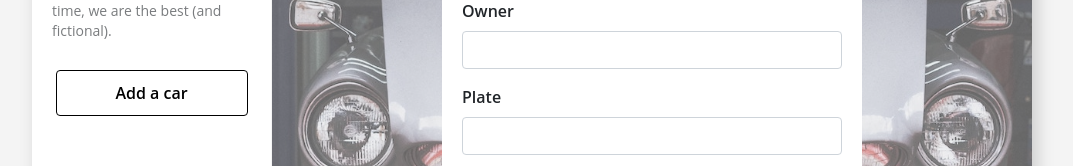
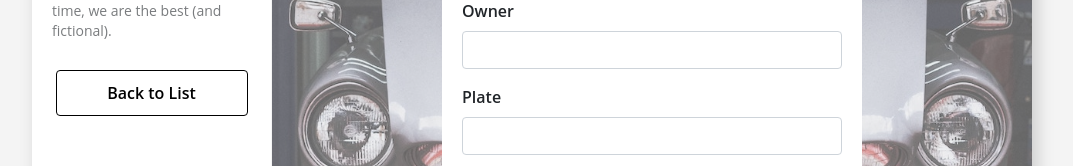
Before and after one commit to nskibiak/react-garage-redux, a React (Create React App) app: page /new in a window 1280 px wide. Shown: the part 381-547 px from the top of the page, without its empty margins (108-1181 px from the left). Built offline with nearby package versions, Linux system fonts and the light colour scheme.

Commit message:
refactoring components and containers to account for sidebar button difference

```diff
--- a/src/components/show_page.jsx
+++ b/src/components/show_window.jsx
@@ -8,7 +8,7 @@ import { connect } from 'react-redux';
 import carLogo from '../assets/images/logo_square.svg';
 import { FiTrash2 } from 'react-icons/fi';
 
-class ShowPage extends Component {
+class ShowWindow extends Component {
 
   componentDidMount() {
     console.log(this.props.car);
@@ -43,6 +43,6 @@ function mapStateToProps(state, ownProps) {
 //   return bindActionCreators({ viewCar }, dispatch);
 // }
 
-export default connect(mapStateToProps, null)(ShowPage);
+export default connect(mapStateToProps, null)(ShowWindow);
 
 // export default connect(mapStateToProps, mapDispatchToProps)(ShowPage);
--- /dev/null
+++ b/src/components/sidebar_index.jsx
@@ -0,0 +1,22 @@
+import React, { Component } from 'react';
+import { Link } from 'react-router-dom';
+import Mechanic from '../assets/images/mechanic.jpg';
+import Logo from '../assets/images/logo.svg';
+
+class SidebarIndex extends Component {
+  render() {
+    return (
+      <div className="aside">
+        <div className="illustration">
+          <img src={Mechanic} alt="Mechanic" className="illustration"/>
+        </div>
+        <img src={Logo} alt="Logo" className="logo"/>
+        <h1>Garage Skibiak</h1>
+        <p>Our garage is the best. Reasonable prices, always on time, we are the best (and fictional).</p>
+        <Link to="/new">Add a Car</Link>
+      </div>
+    );
+  }
+}
+
+export default SidebarIndex;
--- a/src/components/sidebar.jsx
+++ b/src/components/sidebar_other.jsx
@@ -3,8 +3,8 @@ import { Link } from 'react-router-dom';
 import Mechanic from '../assets/images/mechanic.jpg';
 import Logo from '../assets/images/logo.svg';
 
-class Sidebar extends Component {
-  render () {
+class SidebarOther extends Component {
+  render() {
     return (
       <div className="aside">
         <div className="illustration">
@@ -13,10 +13,10 @@ class Sidebar extends Component {
         <img src={Logo} alt="Logo" className="logo"/>
         <h1>Garage Skibiak</h1>
         <p>Our garage is the best. Reasonable prices, always on time, we are the best (and fictional).</p>
-        <Link to="/new">Add a car</Link>
+        <Link to="/">Back to List</Link>
       </div>
     );
   }
 }
 
-export default Sidebar;
+export default SidebarOther;
--- /dev/null
+++ b/src/containers/index_page.jsx
@@ -0,0 +1,17 @@
+import React, { Component } from 'react';
+
+import SidebarIndex from '../components/sidebar_index';
+import ListContainer from '../containers/list_container';
+
+class IndexPage extends Component {
+  render() {
+    return(
+      <div className="view-container">
+        <SidebarIndex />
+        <ListContainer />
+      </div>
+    );
+  }
+}
+
+export default IndexPage
--- /dev/null
+++ b/src/containers/new_page.jsx
@@ -0,0 +1,17 @@
+import React, { Component } from 'react';
+
+import SidebarOther from '../components/sidebar_other';
+import CarPage from '../containers/car_page';
+
+class NewPage extends Component {
+  render() {
+    return(
+      <div className="view-container">
+        <SidebarOther />
+        <CarPage />
+      </div>
+    );
+  }
+}
+
+export default NewPage
--- /dev/null
+++ b/src/containers/show_page.jsx
@@ -0,0 +1,17 @@
+import React, { Component } from 'react';
+
+import SidebarOther from '../components/sidebar_other';
+import ShowWindow from '../components/show_window';
+
+class ShowPage extends Component {
+  render() {
+    return(
+      <div className="view-container">
+        <SidebarOther />
+        <ShowWindow />
+      </div>
+    );
+  }
+}
+
+export default ShowPage
--- a/src/index.jsx
+++ b/src/index.jsx
@@ -15,10 +15,9 @@ import carsReducer from './reducers/cars_reducer';
 
 import { reducer as formReducer } from 'redux-form';
 
-import Sidebar from './components/sidebar';
-import ListContainer from './containers/list_container';
-import CarPage from './containers/car_page';
-import ShowPage from './components/show_page';
+import IndexPage from './containers/index_page';
+import NewPage from './containers/new_page';
+import ShowPage from './containers/show_page';
 
 const root = document.getElementById('root')
 
@@ -37,12 +36,9 @@ ReactDOM.render(
     <Provider store={createStore(reducers, {}, middlewares)}>
       <Router history={history}>
         <Switch>
-          <div className="view-container">
-            <Sidebar />
-            <Route path="/" exact component={ListContainer} />
-            <Route path="/new" exact component={CarPage} />
-            <Route path="/cars/:id" exact component={ShowPage} />
-          </div>
+          <Route path="/" exact component={IndexPage} />
+          <Route path="/new" exact component={NewPage} />
+          <Route path="/cars/:id" exact component={ShowPage} />
         </Switch>
       </Router>
     </Provider>
```
